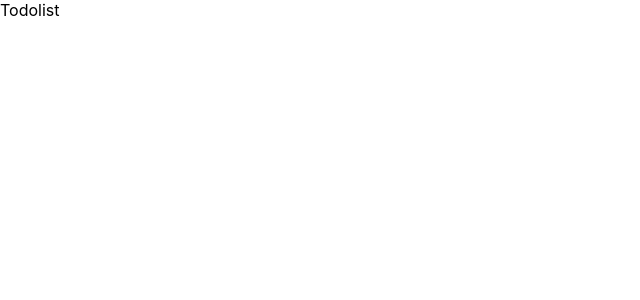
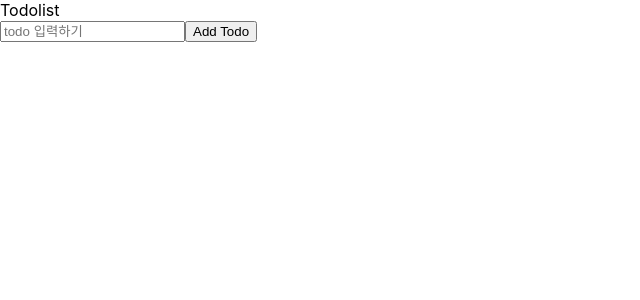
Before and after one commit to xodms0309/todolist-onboarding, a Next.js app: page / in a window 1280 px wide. Shown: the top 300 px of the page, without its empty margins (0-640 px from the left). Built offline with nearby package versions, Linux system fonts and the light colour scheme.

Commit message:
:lipstick:  style: set default header layout

```diff
--- /dev/null
+++ b/components/TodoInput.tsx
@@ -0,0 +1,8 @@
+function TodoInput(){
+    return(
+        <input
+        placeholder="todo 입력하기"
+        />
+    );
+}
+export default TodoInput;
--- a/pages/index.tsx
+++ b/pages/index.tsx
@@ -1,7 +1,13 @@
 import type { NextPage } from 'next'
+import TodoInput from '../components/TodoInput'
 const Home: NextPage = () => {
   return (
-    <div>Todolist</div>
+    <header>
+      <div>Todolist</div>
+      <TodoInput />
+      <button>Add Todo</button>
+    </header>
+
   )
 }
 
```
